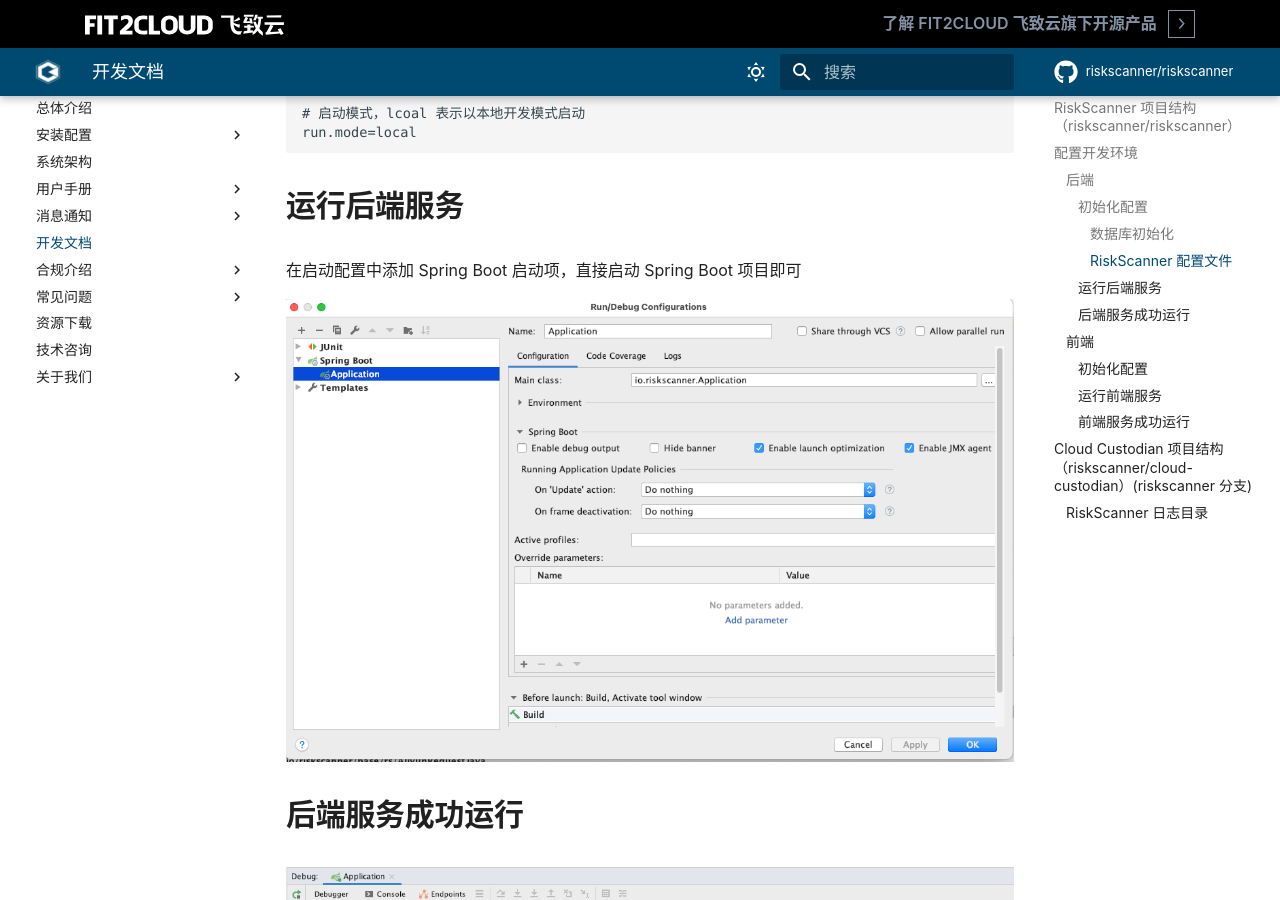
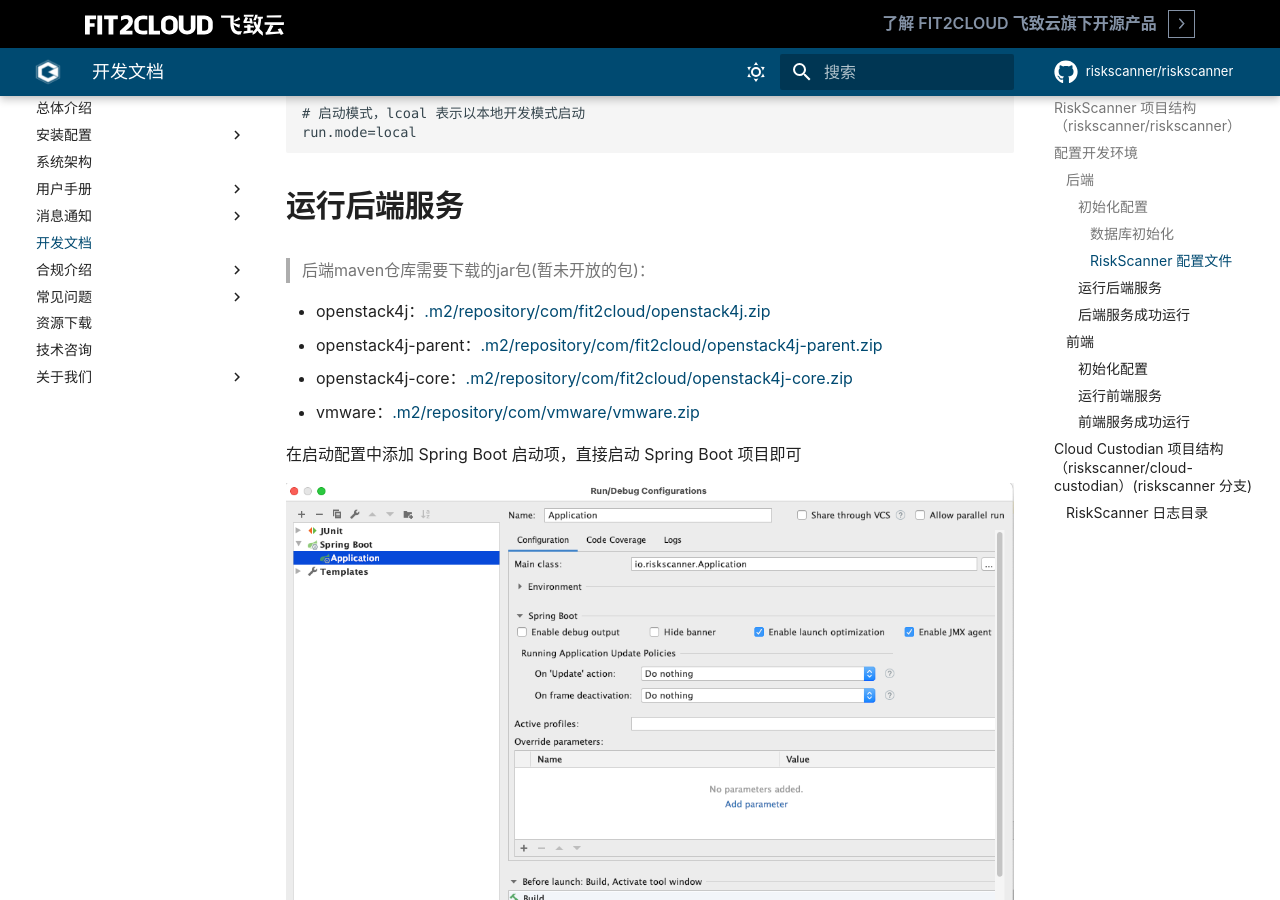
Before and after one commit to fit2cloud/riskscanner-docs, an MkDocs documentation site: the page built from docs/dev_manual.md, in a window 1280 px wide and 900 px high, scrolled down 1708 px. Built offline with MkDocs 1.6.1 and Material for MkDocs 9.7.7, drawn with Linux system fonts in a browser that asks for light colours; comment, search, counter and statistics services are not loaded; the version menu is left out.

Commit message:
feat(jar): 添加内置jar下载链接

```diff
--- a/docs/dev_manual.md
+++ b/docs/dev_manual.md
@@ -78,6 +78,13 @@ run.mode=local
 
 #### 运行后端服务
 
+> 后端maven仓库需要下载的jar包(暂未开放的包)：
+
+- openstack4j：[.m2/repository/com/fit2cloud/openstack4j.zip](https://cdn0-download-offline-installer.fit2cloud.com/riskscanner/.m2/repository/com/fit2cloud/openstack4j.zip)
+- openstack4j-parent：[.m2/repository/com/fit2cloud/openstack4j-parent.zip](https://cdn0-download-offline-installer.fit2cloud.com/riskscanner/.m2/repository/com/fit2cloud/openstack4j-parent.zip)
+- openstack4j-core：[.m2/repository/com/fit2cloud/openstack4j-core.zip](https://cdn0-download-offline-installer.fit2cloud.com/riskscanner/.m2/repository/com/fit2cloud/openstack4j-core.zip)
+- vmware：[.m2/repository/com/vmware/vmware.zip](https://cdn0-download-offline-installer.fit2cloud.com/riskscanner/.m2/repository/com/vmware/vmware.zip)
+
 在启动配置中添加 Spring Boot 启动项，直接启动 Spring Boot 项目即可
 
 ![server-start](./img/quickstart/start.png)
```
